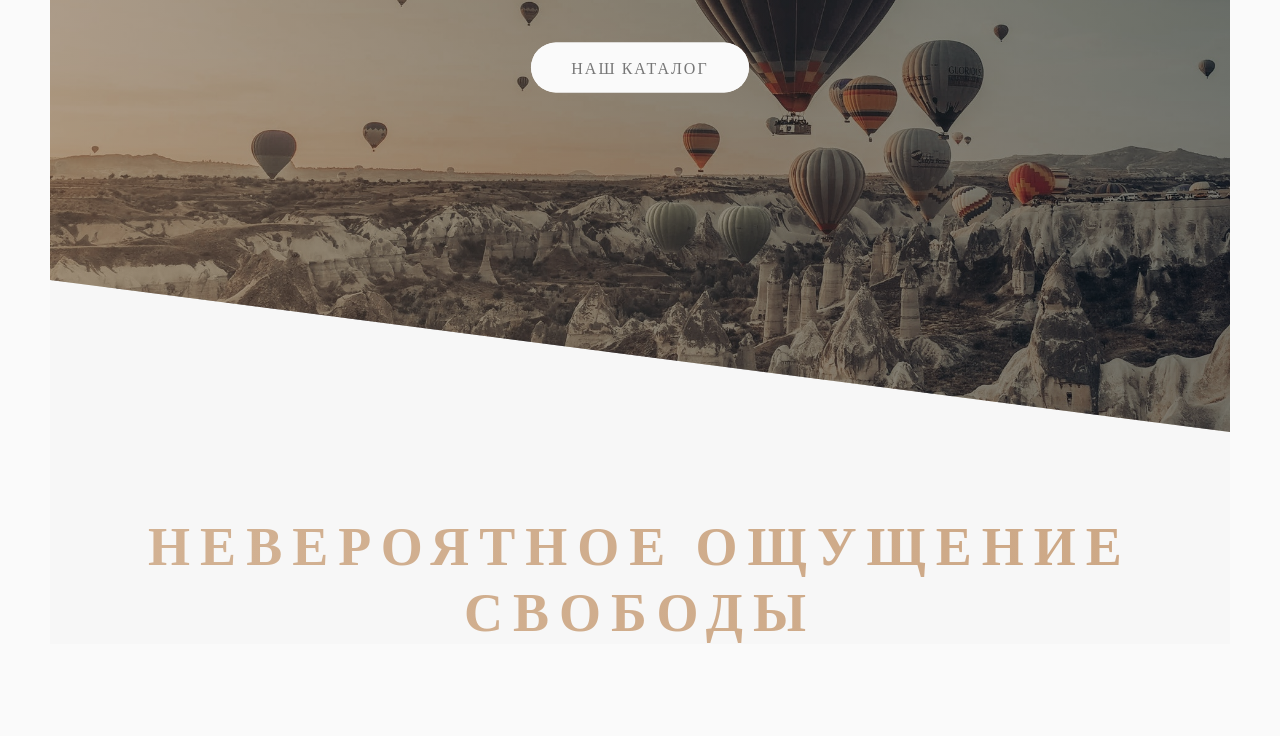
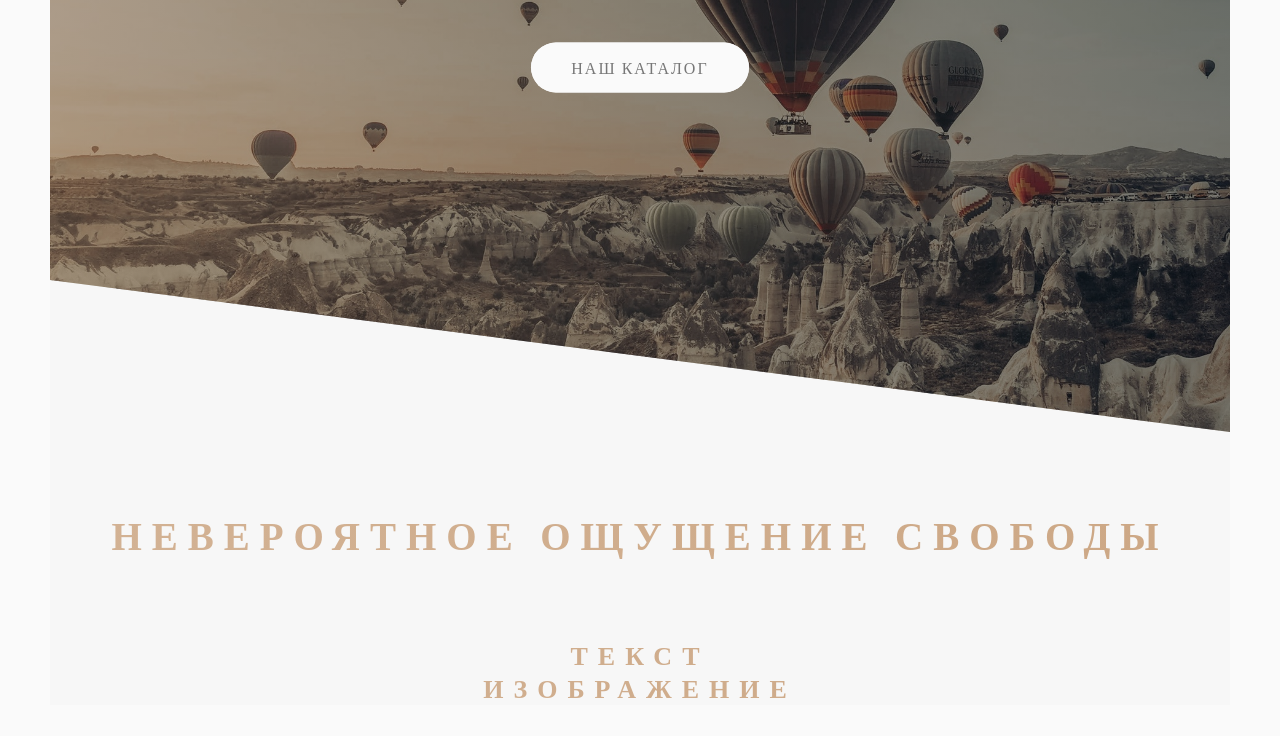
Before and after one commit to tolkunio/balloon-tour, a website: page src/index.html in a window 1280 px wide. Shown: the part 378-1114 px from the top of the page. Drawn offline with Linux system fonts and the light colour scheme.

Commit message:
-added style

```diff
--- a/src/css/style.css
+++ b/src/css/style.css
@@ -102,7 +102,7 @@ body {
 .section-about {
   text-align: center;
   padding-top: 8rem;
-  font-size: 3.6rem;
+  font-size: 2.6rem;
   letter-spacing: 1rem;
   text-transform: uppercase;
   font-weight: 800;
@@ -114,6 +114,11 @@ body {
   .section-about:hover {
     transform: skewY(2deg) skewX(15deg) scale(1);
     text-shadow: 0 0.4rem 0.4rem rgba(0, 0, 0, 0.25); }
+
+  .grid-container{
+    display:grid;
+    column-gap: 3rem;
+  }
 
 /*utilities*/
 .margin-bottom-80px {
--- a/src/index.html
+++ b/src/index.html
@@ -29,6 +29,14 @@
                 <div class="margin-bottom-80px">
                     <h2 class="title-second">невероятное ощущение свободы</h2>
                 </div>
+                <div class="grid-container">
+                    <div class="col1">
+                        Текст
+                    </div>
+                    <div class="col1">
+                        Изображение
+                    </div>
+                </div>
             </section>
         </main>
     </div>
```
